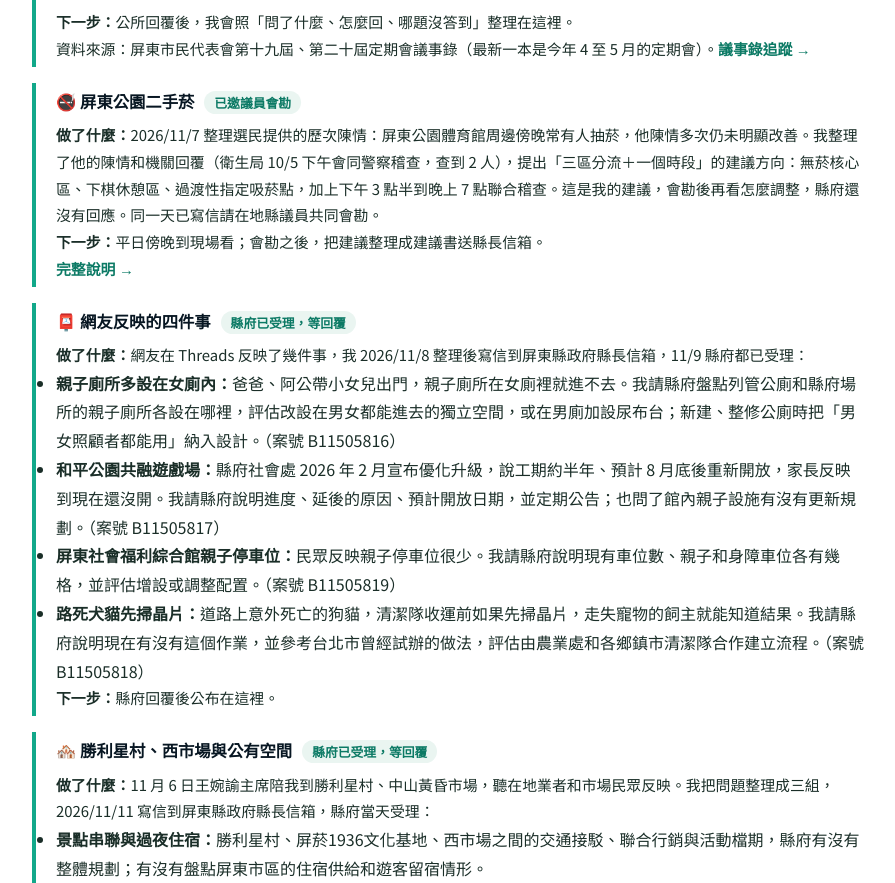
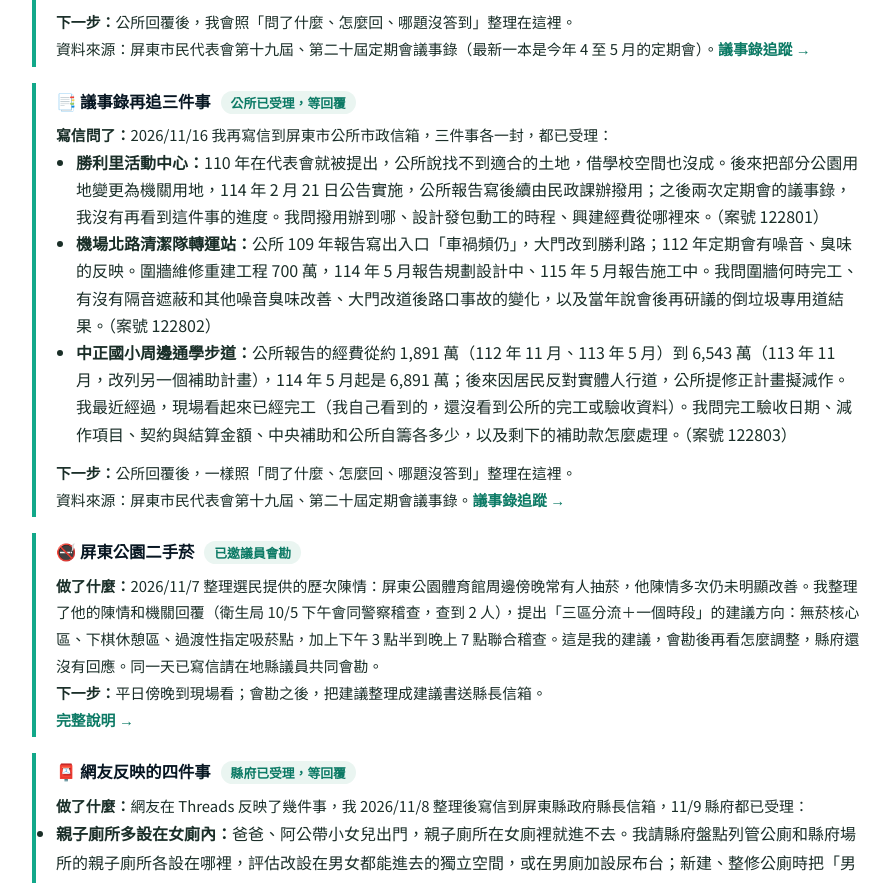
Before and after one commit to ziangyou/ziangyou.github.io, a plain HTML site: page policies/progress.html in a window 1280 px wide. Shown: the part 1589-2472 px from the top of the page, without its empty margins (192-1087 px from the left). Drawn offline with Linux system fonts and the light colour scheme.

Commit message:
問政進度：議事錄再追三件事（案號 122801–122803）
Co-Authored-By: Claude Opus 5.5 <noreply@anthropic.com>

```diff
--- a/policies/progress.html
+++ b/policies/progress.html
@@ -137,6 +137,17 @@
       </ul>
       <p><strong>下一步：</strong>公所回覆後，我會照「問了什麼、怎麼回、哪題沒答到」整理在這裡。</p>
       <p class="cite">資料來源：屏東市民代表會第十九屆、第二十屆定期會議事錄（最新一本是今年 4 至 5 月的定期會）。<a href="council-transparency.html">議事錄追蹤 →</a></p>
+    </div>
+    <div class="stance-block">
+      <h3>📑 議事錄再追三件事<span style="font-size:.8rem;font-weight:700;margin-left:10px;padding:2px 10px;border-radius:20px;background:var(--pale);color:var(--teal-dark)">公所已受理，等回覆</span></h3>
+      <p><strong>寫信問了：</strong>2026/11/16 我再寫信到屏東市公所市政信箱，三件事各一封，都已受理：</p>
+      <ul style="margin:0 0 12px;padding-left:20px;line-height:1.7">
+        <li><strong>勝利里活動中心：</strong>110 年在代表會就被提出，公所說找不到適合的土地，借學校空間也沒成。後來把部分公園用地變更為機關用地，114 年 2 月 21 日公告實施，公所報告寫後續由民政課辦撥用；之後兩次定期會的議事錄，我沒有再看到這件事的進度。我問撥用辦到哪、設計發包動工的時程、興建經費從哪裡來。（案號 122801）</li>
+        <li><strong>機場北路清潔隊轉運站：</strong>公所 109 年報告寫出入口「車禍頻仍」，大門改到勝利路；112 年定期會有噪音、臭味的反映。圍牆維修重建工程 700 萬，114 年 5 月報告規劃設計中、115 年 5 月報告施工中。我問圍牆何時完工、有沒有隔音遮蔽和其他噪音臭味改善、大門改道後路口事故的變化，以及當年說會後再研議的倒垃圾專用道結果。（案號 122802）</li>
+        <li><strong>中正國小周邊通學步道：</strong>公所報告的經費從約 1,891 萬（112 年 11 月、113 年 5 月）到 6,543 萬（113 年 11 月，改列另一個補助計畫），114 年 5 月起是 6,891 萬；後來因居民反對實體人行道，公所提修正計畫擬減作。我最近經過，現場看起來已經完工（我自己看到的，還沒看到公所的完工或驗收資料）。我問完工驗收日期、減作項目、契約與結算金額、中央補助和公所自籌各多少，以及剩下的補助款怎麼處理。（案號 122803）</li>
+      </ul>
+      <p><strong>下一步：</strong>公所回覆後，一樣照「問了什麼、怎麼回、哪題沒答到」整理在這裡。</p>
+      <p class="cite">資料來源：屏東市民代表會第十九屆、第二十屆定期會議事錄。<a href="council-transparency.html">議事錄追蹤 →</a></p>
     </div>
     <div class="stance-block">
       <h3>🚭 屏東公園二手菸<span style="font-size:.8rem;font-weight:700;margin-left:10px;padding:2px 10px;border-radius:20px;background:var(--pale);color:var(--teal-dark)">已邀議員會勘</span></h3>
```
